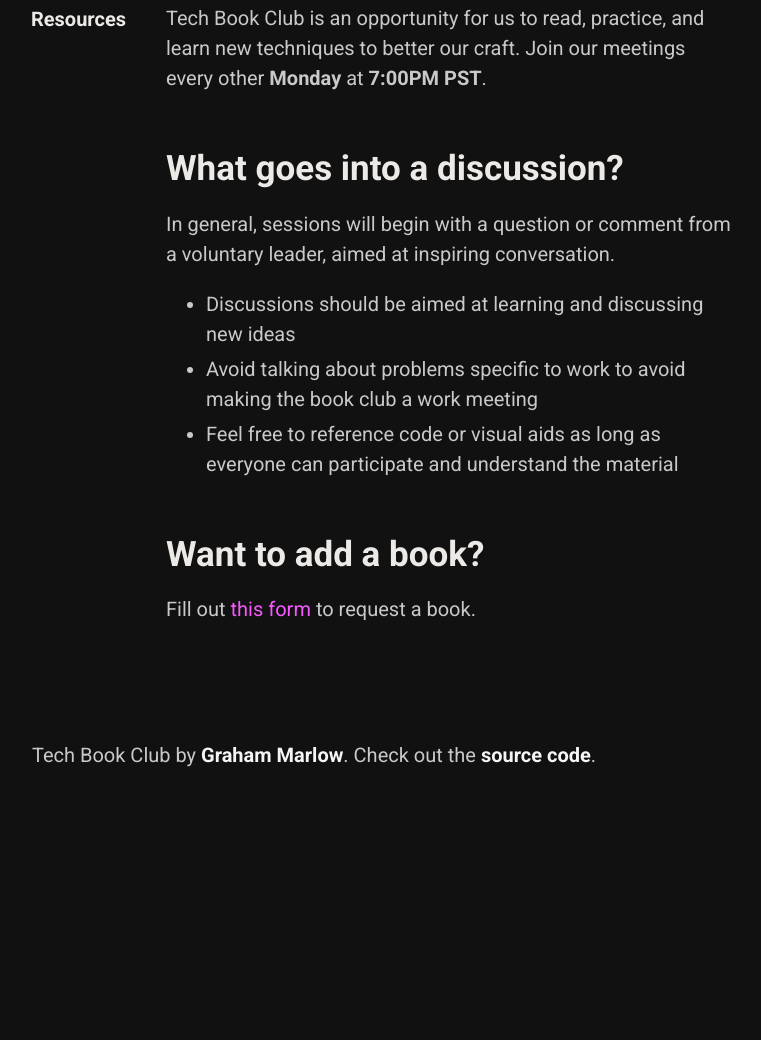
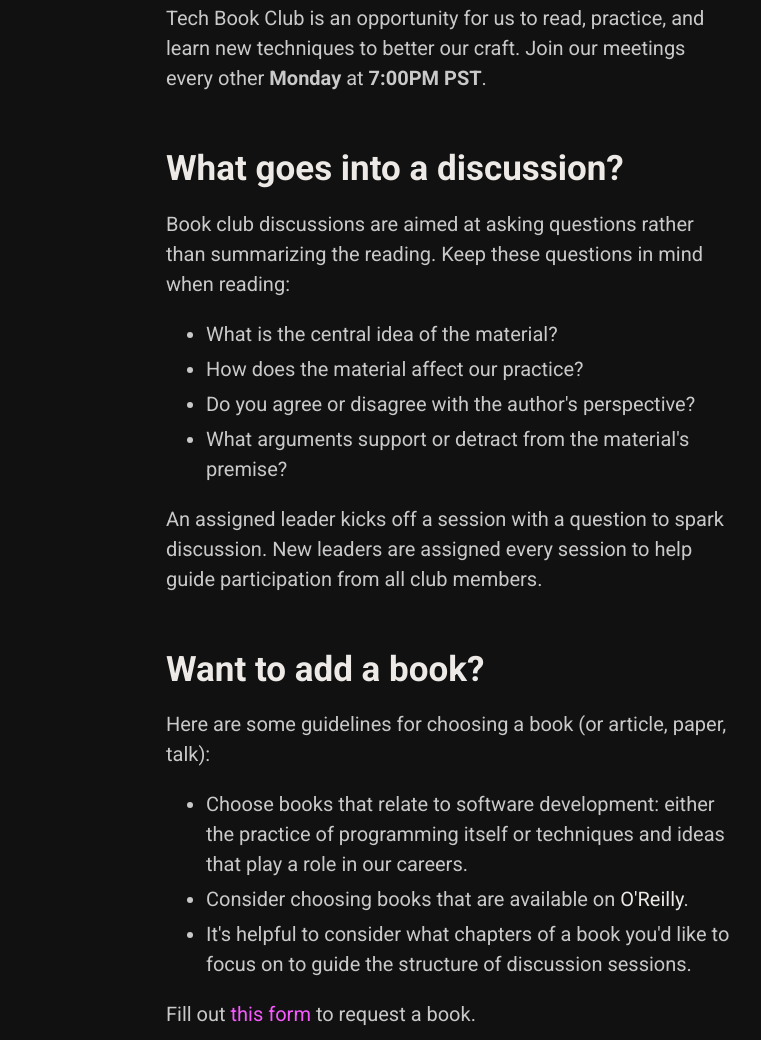
Before and after one commit to mgmarlow/tech-book-club, a Gatsby site: page / in a window 1280 px wide. Shown: the part 226-1266 px from the top of the page, without its empty margins (326-1087 px from the left). Before the commit the page ends 1092 px from the top, so only its background shows below. Built offline with nearby package versions, Linux system fonts and the light colour scheme; Gatsby itself is replaced by a stand-in of ours.

Commit message:
Add structural text

```diff
--- a/src/components/sidebar.js
+++ b/src/components/sidebar.js
@@ -15,7 +15,7 @@ const Sidebar = () => {
       <ul>
         <SidebarItem to="/">About</SidebarItem>
         <SidebarItem to="/books">Books</SidebarItem>
-        <SidebarItem to="/resources">Resources</SidebarItem>
+        {/* <SidebarItem to="/resources">Resources</SidebarItem> */}
       </ul>
     </div>
   )
--- a/src/pages/index.js
+++ b/src/pages/index.js
@@ -22,28 +22,49 @@ const IndexPage = ({ data }) => {
         <div className="content is-medium">
           <h2>What goes into a discussion?</h2>
           <p>
-            In general, sessions will begin with a question or comment from a
-            voluntary leader, aimed at inspiring conversation.
+            Book club discussions are aimed at asking questions rather than
+            summarizing the reading. Keep these questions in mind when reading:
           </p>
+
           <ul>
+            <li>What is the central idea of the material?</li>
+            <li>How does the material affect our practice?</li>
+            <li>Do you agree or disagree with the author's perspective?</li>
             <li>
-              Discussions should be aimed at learning and discussing new ideas
-            </li>
-            <li>
-              Avoid talking about problems specific to work to avoid making the
-              book club a work meeting
-            </li>
-            <li>
-              Feel free to reference code or visual aids as long as everyone can
-              participate and understand the material
+              What arguments support or detract from the material's premise?
             </li>
           </ul>
+
+          <p>
+            An assigned leader kicks off a session with a question to spark
+            discussion. New leaders are assigned every session to help guide
+            participation from all club members.
+          </p>
         </div>
       </section>
 
       <section className="section pl-0 pb-2">
         <div className="content is-medium">
           <h2>Want to add a book?</h2>
+          <p>
+            Here are some guidelines for choosing a book (or article, paper,
+            talk):
+          </p>
+          <ul>
+            <li>
+              Choose books that relate to software development: either the
+              practice of programming itself or techniques and ideas that play a
+              role in our careers.
+            </li>
+            <li>
+              Consider choosing books that are available on{' '}
+              <a href="https://learning.oreilly.com/home/">O'Reilly</a>.
+            </li>
+            <li>
+              It's helpful to consider what chapters of a book you'd like to
+              focus on to guide the structure of discussion sessions.
+            </li>
+          </ul>
           <p>
             Fill out{' '}
             <a
```
